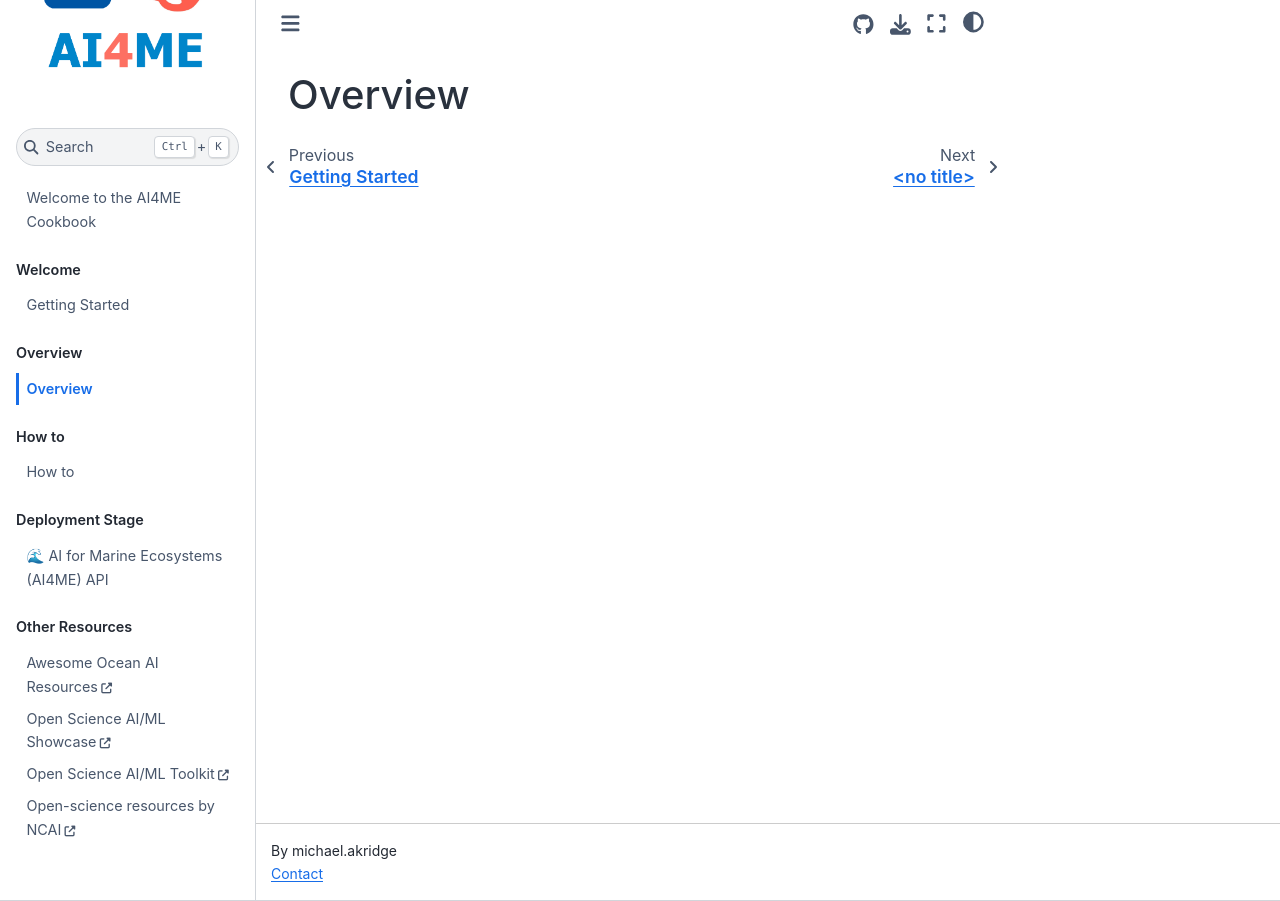
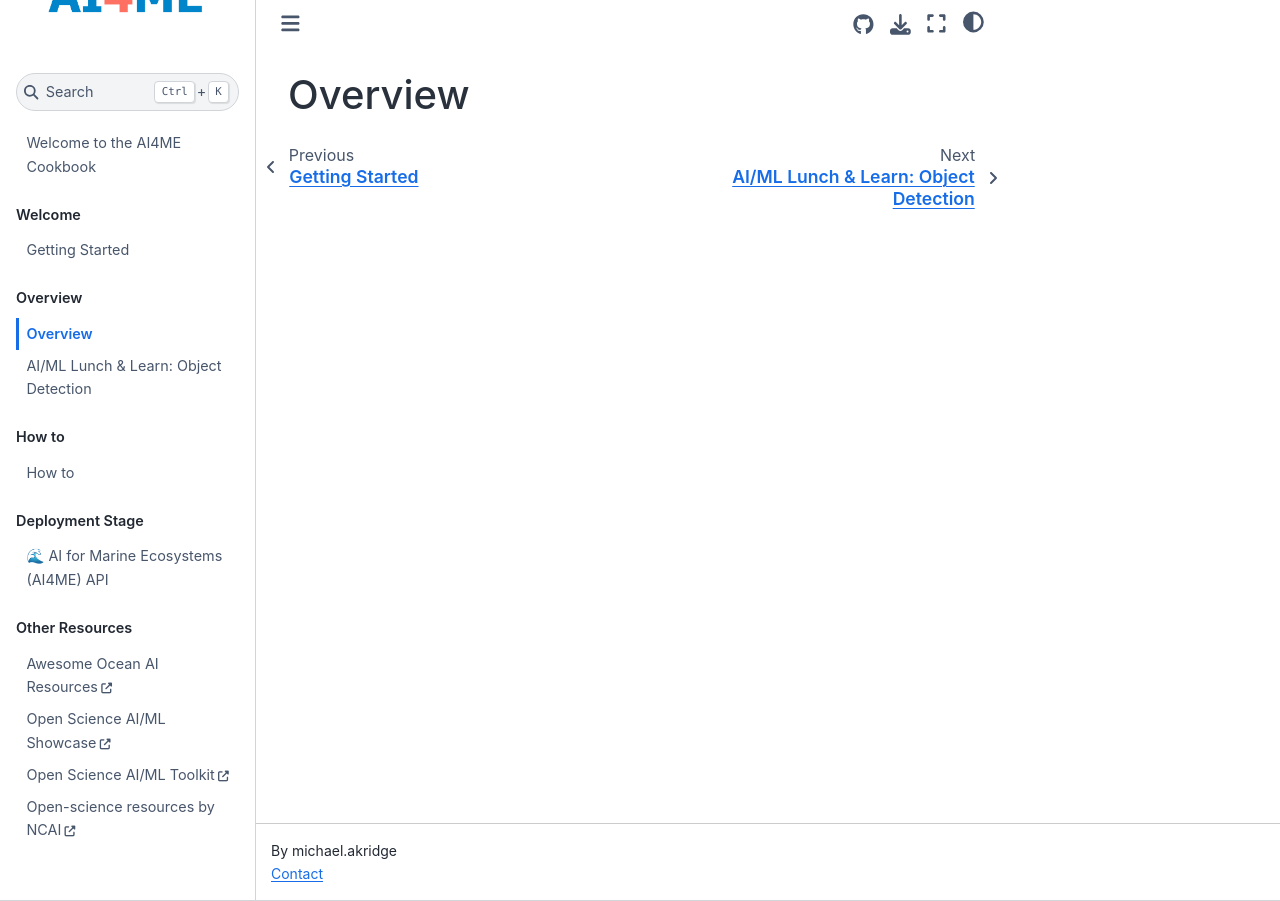
Before and after one commit to MichaelAkridge-NOAA/ai4me-cookbook, a Jupyter Book: the page built from content/01_overview/00_overview_placeholder.md, in a window 1280 px wide. Built offline with Jupyter Book 1.0.4 settings and Sphinx 7.4.7 and the Sphinx Book theme 1.1.4, drawn with Linux system fonts in a browser that asks for light colours; pages that are not in the unit, such as notebooks, are missing from menus.

Commit message:
Update 01_AI_ML Lunch & Learn_Object Detection.md

```diff
--- a/content/01_overview/01_AI_ML Lunch & Learn_Object Detection.md
+++ b/content/01_overview/01_AI_ML Lunch & Learn_Object Detection.md
@@ -1,3 +1,4 @@
+# AI/ML Lunch & Learn: Object Detection
 ---
 title: AI/ML Lunch & Learn: Object Detection
 format: revealjs
```
